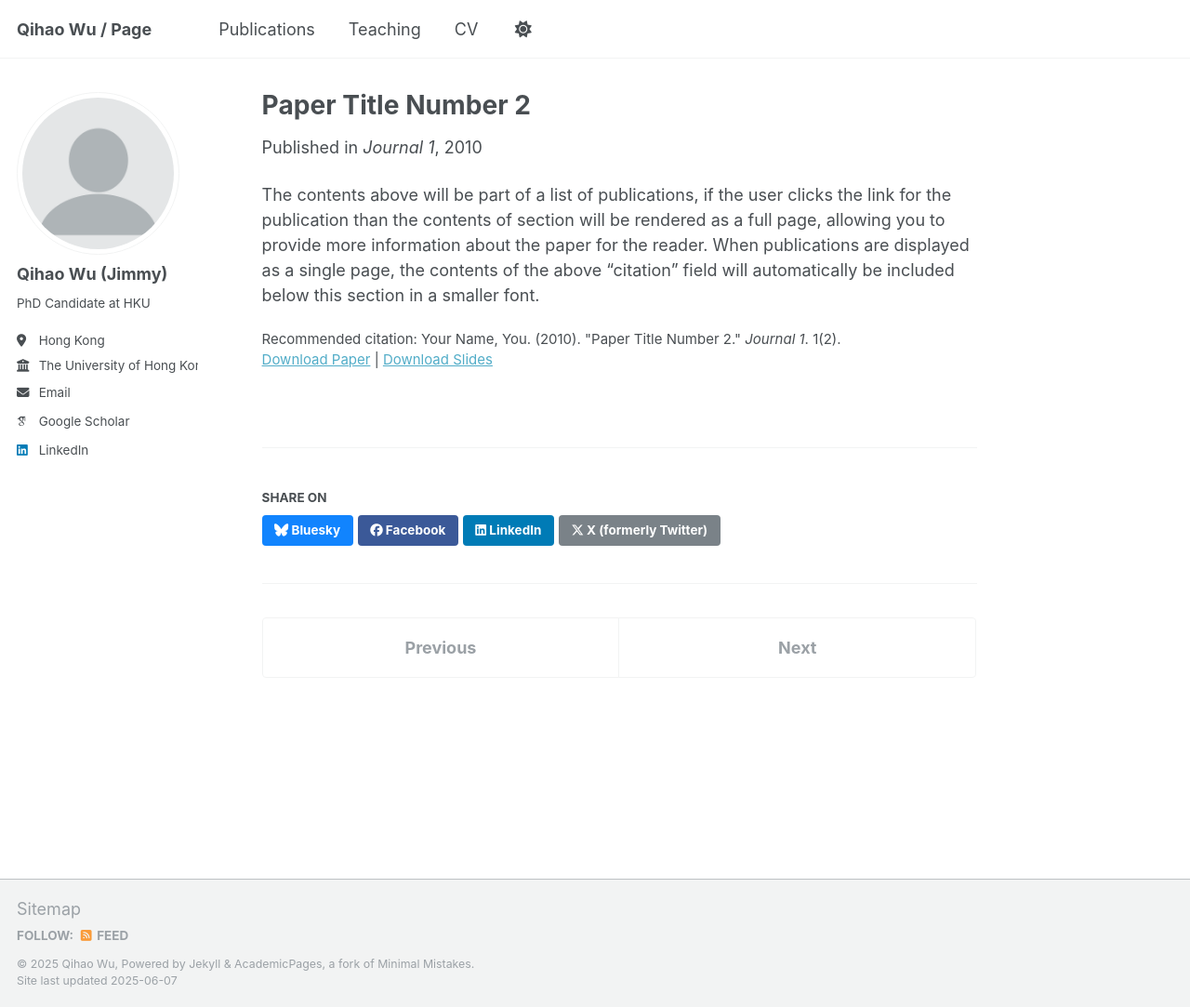
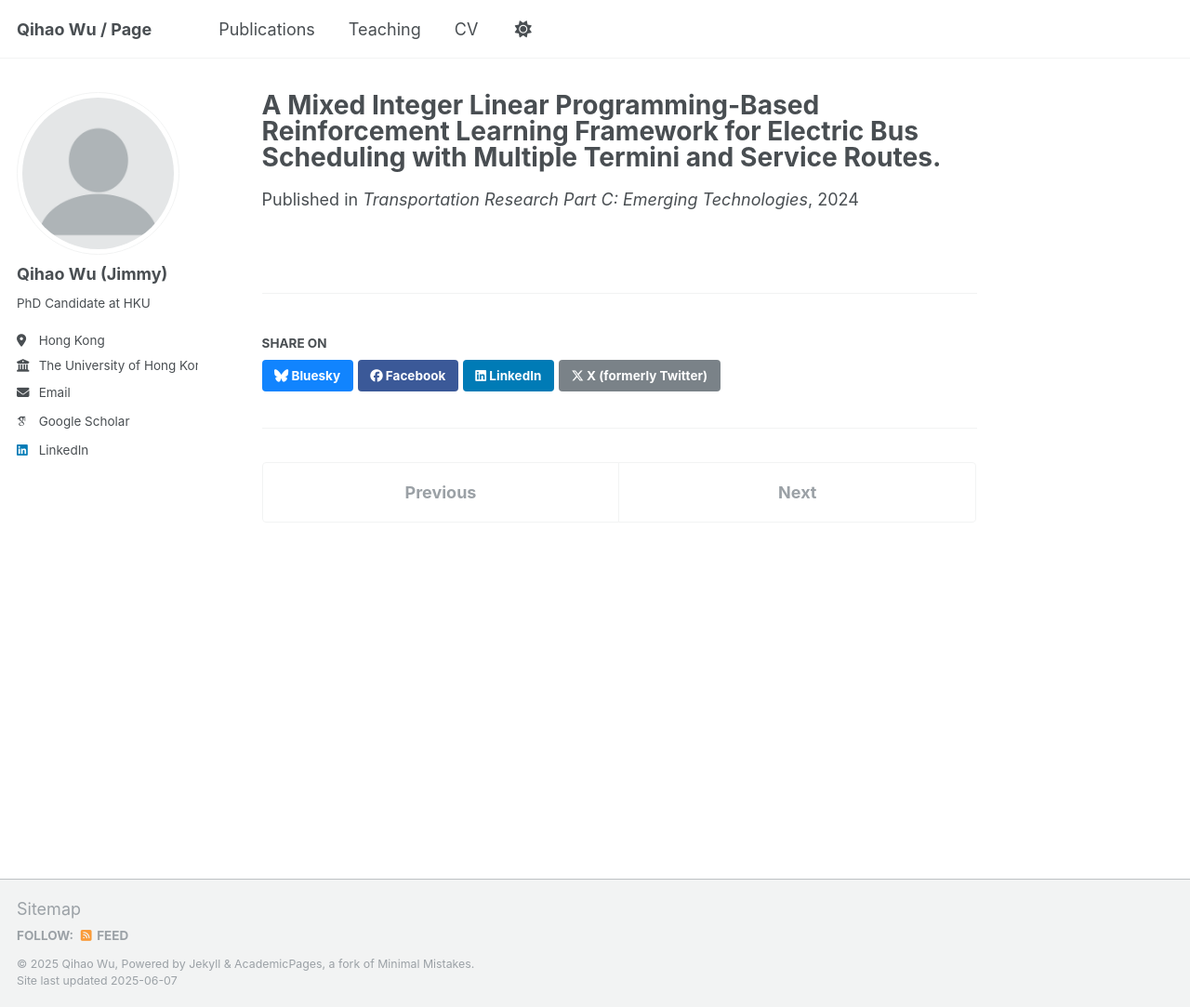
Before and after one commit to Qihao-Wu/bio, a Jekyll site: the page built from _publications/2010-10-01-paper-title-number-2.md, in a window 1280 px wide and 1083 px high. Shown: the whole window at 93% size. Built offline with Jekyll 4.4.1, drawn with Linux system fonts in a browser that asks for light colours; some web fonts are replaced.

Commit message:
Update 2010-10-01-paper-title-number-2.md

```diff
--- a/_publications/2010-10-01-paper-title-number-2.md
+++ b/_publications/2010-10-01-paper-title-number-2.md
@@ -1,14 +1,9 @@
 ---
-title: "Paper Title Number 2"
+title: "A Mixed Integer Linear Programming-Based Reinforcement Learning Framework for Electric Bus Scheduling with Multiple Termini and Service Routes."
 collection: publications
 category: manuscripts
 permalink: /publication/2010-10-01-paper-title-number-2
-excerpt: 'This paper is about the number 2. The number 3 is left for future work.'
-date: 2010-10-01
-venue: 'Journal 1'
-slidesurl: 'http://academicpages.github.io/files/slides2.pdf'
-paperurl: 'http://academicpages.github.io/files/paper2.pdf'
-citation: 'Your Name, You. (2010). &quot;Paper Title Number 2.&quot; <i>Journal 1</i>. 1(2).'
+date: 2024-04-04
+venue: 'Transportation Research Part C: Emerging Technologies'
+paperurl: 'https://www.sciencedirect.com/science/article/abs/pii/S0968090X24000913'
 ---
-
-The contents above will be part of a list of publications, if the user clicks the link for the publication than the contents of section will be rendered as a full page, allowing you to provide more information about the paper for the reader. When publications are displayed as a single page, the contents of the above "citation" field will automatically be included below this section in a smaller font.
```
